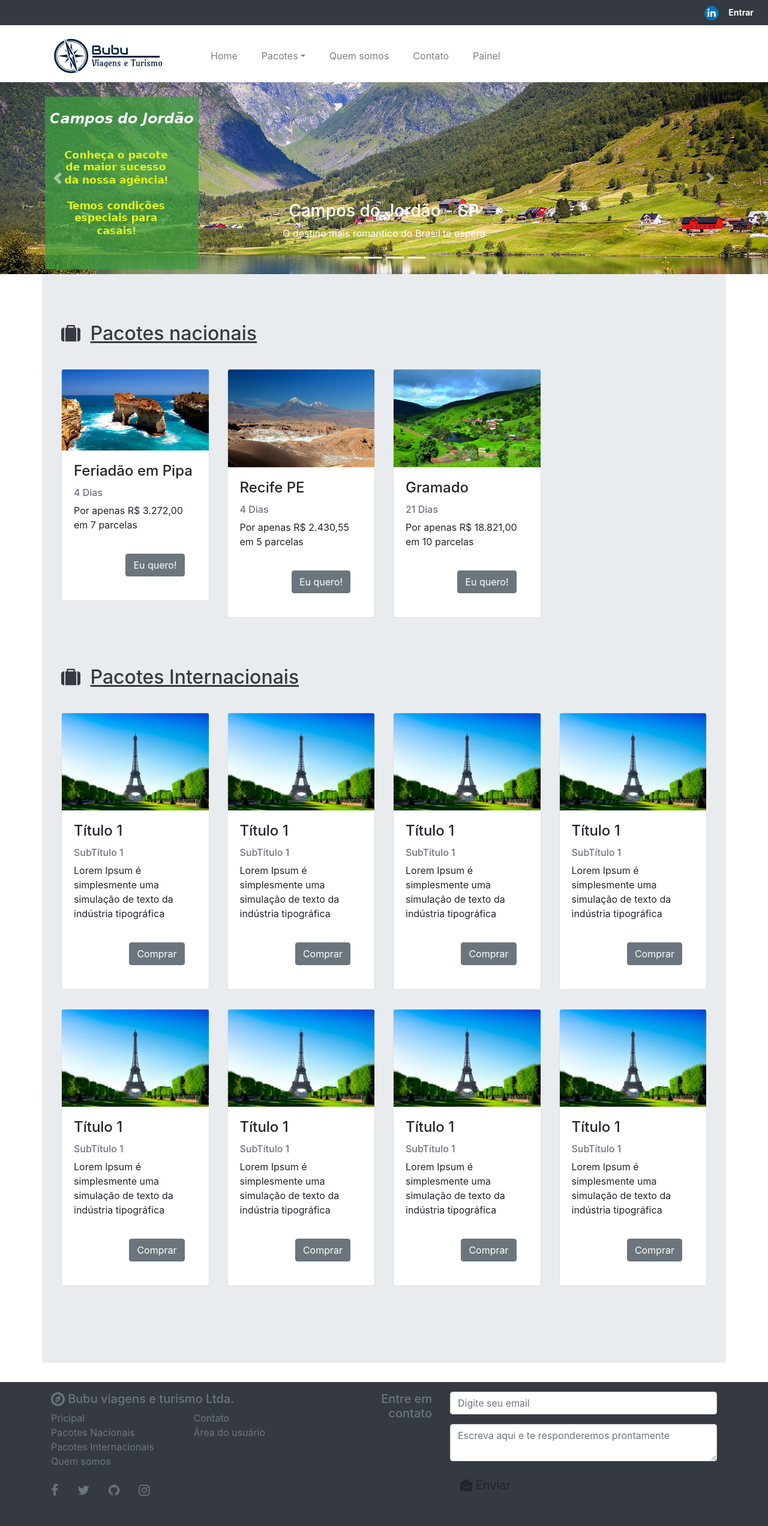
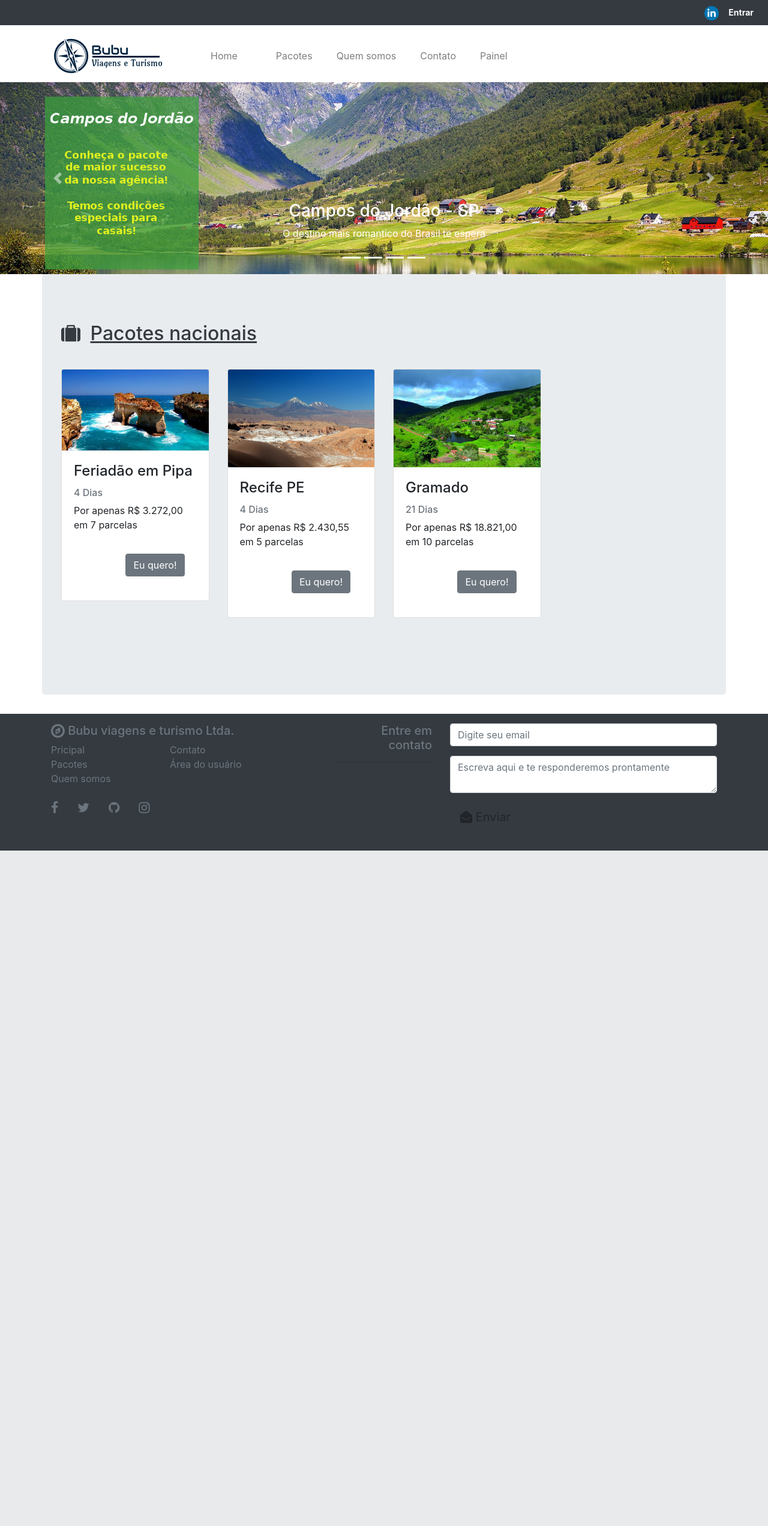
Before and after one commit to lcbenjamin/AgenciaTurismoPhpBootstrap, a PHP site: page /index.php in a window 1280 px wide. Shown: the whole page at 60% size. After the commit the page ends 1418 px from the top, so only its background shows below. Run offline with PHP 8.4, Linux system fonts and the light colour scheme; data comes from the database, SQL or seed files in the repository; some libraries are stand-ins or nearby versions.

Commit message:
Exclusão da funcionalidade de Pacotes internacionais (Refatoração dos pacotes)

```diff
--- a/config.php
+++ b/config.php
@@ -9,15 +9,13 @@ define('DB_PASSWORD', '');
 /** nome do host do MySQL */
 define('DB_HOST', 'localhost');
 
-session_start();
-
 /** caminho absoluto para a pasta do sistema **/
 if (!defined('ABSPATH'))
     define('ABSPATH', dirname(__FILE__) . '/');
 
 /** caminho no server para o sistema **/
 if (!defined('BASEURL'))
-    define('BASEURL', '/agencia_turismo/');
+    define('BASEURL', '/AgenciaTurismoPhpBootstrap/');
 
 /** caminho do arquivo de banco de dados **/
 if (!defined('DBAPI'))
--- a/view/front/index.php
+++ b/view/front/index.php
@@ -81,11 +81,9 @@
                         <a class="nav-link" href="./index.php?p=home">Home</a>
                     </li>
                     <li class="nav-item dropdown mr-4">
-                        <a class="nav-link dropdown-toggle" href="#" data-toggle="dropdown" id="navDrop">Pacotes</a>
-                        <div class="dropdown-menu">
-                            <a class="dropdown-item" href="./index.php?p=pctNacionais">Nacionais</a>
-                            <a class="dropdown-item" href="./index.php?p=pctInternacionais">Internacionais</a>
-                        </div>
+                    <li class="nav-item mr-4">
+                        <a class="nav-link" href="./index.php?p=pacotes">Pacotes</a>
+                    </li>
                     </li>
                     <li class="nav-item mr-4">
                         <a class="nav-link" href="./index.php?p=quemSomos">Quem somos</a>
@@ -171,7 +169,7 @@
             if($paginaSelecionada == "cadUsr"){require_once 'cadastrar.html';}
             if($paginaSelecionada == "contato"){require_once 'contato.html';}
             if($paginaSelecionada == "carrinho"){require_once 'carrinho.php';}
-            if($paginaSelecionada == "pctNacionais"){require_once 'pacotesNacionais.html';}
+            if($paginaSelecionada == "pacotes"){require_once 'pacotes.php';}
             if($paginaSelecionada == "detalhePacote"){require_once 'detalhePacote.php';}
             if($paginaSelecionada == "pctInternacionais"){require_once 'pacotesInternacionais.html';}
             if($paginaSelecionada == "quemSomos"){require_once 'quemSomos.html';}
@@ -220,11 +218,10 @@
                         Bubu viagens e turismo Ltda.
                     </h5>
                 <div class="row mt-2">
-                    <div class="col-6">
+                    <div class="col-5">
                         <ul class="list-unstyled">
                             <li><a class="text-muted" href="./index.php?p=home">Pricipal</a></li>
-                            <li><a class="text-muted" href="./index.php?p=pctNacionais">Pacotes Nacionais</a></li>
-                            <li><a class="text-muted" href="./index.php?p=pctInternacionais">Pacotes Internacionais</a></li>
+                            <li><a class="text-muted" href="./index.php?p=pacotes">Pacotes</a></li>
                             <li><a class="text-muted" href="./index.php?p=quemSomos">Quem somos</a></li>
                         </ul>
                     </div>
--- a/view/front/pacotesNacionais.html
+++ b/view/front/pacotes.php
@@ -4,7 +4,7 @@
     <div class="col-12 text-left my-3">
         <h2 class="display-6 text-dark">
             <i class="fa fa-suitcase mr-2"></i>
-            <u>Pacotes nacionais</u>
+            <u>Pacotes de Viagem</u>
         </h2>
     </div>
 </div>
--- a/view/front/principal.php
+++ b/view/front/principal.php
@@ -53,34 +53,3 @@
 
     <?php endforeach ; ?>
 </div>
-
-<!-- Pacotes Internacionais-->
-<div class="row">
-    <div class="col-12 text-left my-3">
-    <h2 class="display-6 text-dark">
-            <i class="fa fa-suitcase mr-2"></i>
-            <u>Pacotes Internacionais</u>
-    </h2>
-    </div>
-</div>
-<div class="row mb-5">
-    <?php
-    for($i = 0 ; $i < 8 ; $i++){
-        echo '
-        <div class="col-sm-3">
-            <div class="card my-3">
-                <img src="../imagens/diversas/paris.jpg" class="card-img-top">
-                <div class="card-body">
-                    <h4 class="card-title">Título 1</h4>
-                    <h6 class="card-title mb-2 text-muted">SubTítulo 1</h6>
-                    <p class="card-text">Lorem Ipsum é simplesmente uma simulação de texto da indústria tipográfica</p>
-                    <div class="card-body text-right">
-                        <button type="button" class="btn btn-secondary">Comprar</button>
-                    </div>
-                </div>
-            </div>
-        </div>
-        ';
-    }
-    ?>
-</div>
```
